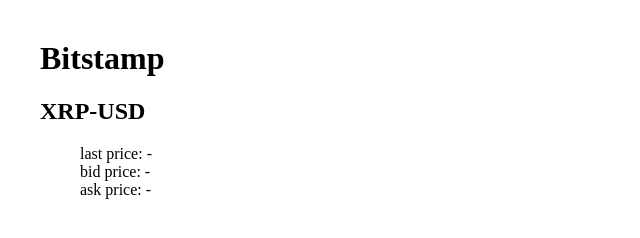
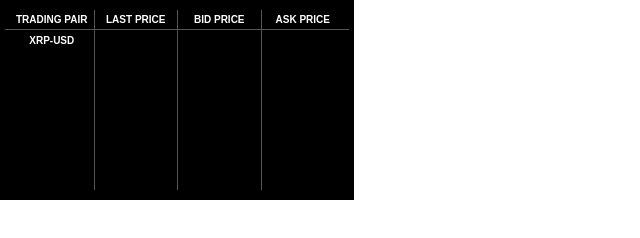
Before and after one commit to addison912/Billiken, a browser extension: page apps/crypto-ticker/index.html in a window 1280 px wide. Shown: the whole page, without its empty margins (0-640 px from the left). Drawn offline with Linux system fonts and the light colour scheme; no server answers.

Commit message:
Updated styling and layout of crypto-ticker app

```diff
--- a/apps/crypto-ticker/crypto-price.css
+++ b/apps/crypto-ticker/crypto-price.css
@@ -10,6 +10,45 @@
   list-style: none;
 }
 
-.exchange {
-  margin: 40px;
+main {
+  display: flex;
+  flex-direction: column;
+  background: black;
+  color: white;
+  padding: 10px 5px;
+  height: 200px;
+  width: 354px;
+  font-family: Arial, Helvetica, sans-serif;
+  font-weight: bold;
+  font-size: 10px;
 }
+
+h2 {
+  font-size: 20px;
+}
+
+.row {
+  display: flex;
+  height: 20px;
+  padding: 0 5px;
+}
+
+.row > .column:first-of-type {
+  border-left: none;
+}
+
+.row:first-of-type {
+  border-bottom: solid 1px #555;
+}
+
+.column {
+  display: flex;
+  justify-content: center;
+  align-items: center;
+  border-left: 1px solid #555;
+  height: 100%;
+}
+
+.col-3 {
+  width: 25%;
+}
--- a/apps/crypto-ticker/crypto-price.js
+++ b/apps/crypto-ticker/crypto-price.js
@@ -3,7 +3,9 @@
 const XRPbid = document.querySelector(".bid");
 const XRPask = document.querySelector(".ask");
 
-setInterval(getPrice, 12000)(function getPrice() {
+setInterval(getPrice, 12000);
+
+function getPrice() {
   req = new Request(BITSTAMP_XRPUSD);
   fetch(req)
     .then(function(response) {
@@ -14,9 +16,11 @@
     .then(function(processedResponse) {
       if (processedResponse !== null) {
         console.log(processedResponse);
-        XRPlast.innerHTML = `last price: $${processedResponse.last}`;
-        XRPbid.innerHTML = `bid price: $${processedResponse.bid}`;
-        XRPask.innerHTML = `ask price: $${processedResponse.ask}`;
+        XRPlast.innerHTML = `$${processedResponse.last}`;
+        XRPbid.innerHTML = `$${processedResponse.bid}`;
+        XRPask.innerHTML = `$${processedResponse.ask}`;
       }
     });
-})();
+}
+
+getPrice();
--- a/apps/crypto-ticker/index.html
+++ b/apps/crypto-ticker/index.html
@@ -10,18 +10,75 @@
 </head>
 
 <body>
-    <div class="exchange">
-        <h1>Bitstamp</h1>
-        <div class="currency-pair">
-            <h2>XRP-USD</h2>
-            <ul class="xrp-usd">
-                <li class="price last">last price: -</li>
-                <li class="price bid">bid price: -</li>
-                <li class="price ask">ask price: -</li>
-            </ul>
+    <main>
+        <div class="row">
+            <div class="column col-3">TRADING PAIR</div>
+            <div class="column col-3">LAST PRICE</div>
+            <div class="column col-3">BID PRICE</div>
+            <div class="column col-3">ASK PRICE</div>
         </div>
-    </div>
+        <div class="row">
+            <div class="column col-3">XRP-USD</div>
+            <div class="column col-3 last"></div>
+            <div class="column col-3 bid"></div>
+            <div class="column col-3 ask"></div>
+        </div>
+        <div class="row">
+            <div class="column col-3"></div>
+            <div class="column col-3"></div>
+            <div class="column col-3"></div>
+            <div class="column col-3"></div>
+        </div>
+        <div class="row">
+            <div class="column col-3"></div>
+            <div class="column col-3"></div>
+            <div class="column col-3"></div>
+            <div class="column col-3"></div>
+        </div>
+        <div class="row">
+            <div class="column col-3"></div>
+            <div class="column col-3"></div>
+            <div class="column col-3"></div>
+            <div class="column col-3"></div>
+        </div>
+        <div class="row">
+            <div class="column col-3"></div>
+            <div class="column col-3"></div>
+            <div class="column col-3"></div>
+            <div class="column col-3"></div>
+        </div>
+        <div class="row">
+            <div class="column col-3"></div>
+            <div class="column col-3"></div>
+            <div class="column col-3"></div>
+            <div class="column col-3"></div>
+        </div>
+        <div class="row">
+            <div class="column col-3"></div>
+            <div class="column col-3"></div>
+            <div class="column col-3"></div>
+            <div class="column col-3"></div>
+        </div>
+        <div class="row">
+            <div class="column col-3"></div>
+            <div class="column col-3"></div>
+            <div class="column col-3"></div>
+            <div class="column col-3"></div>
+        </div>
+
+
+
+    </main>
     <script src="crypto-price.js"></script>
 </body>
 
 </html>
+
+
+
+<!-- <div class="row">
+        <div class="column col-3"></div>
+        <div class="column col-3"></div>
+        <div class="column col-3"></div>
+        <div class="column col-3"></div>
+    </div> -->
```
